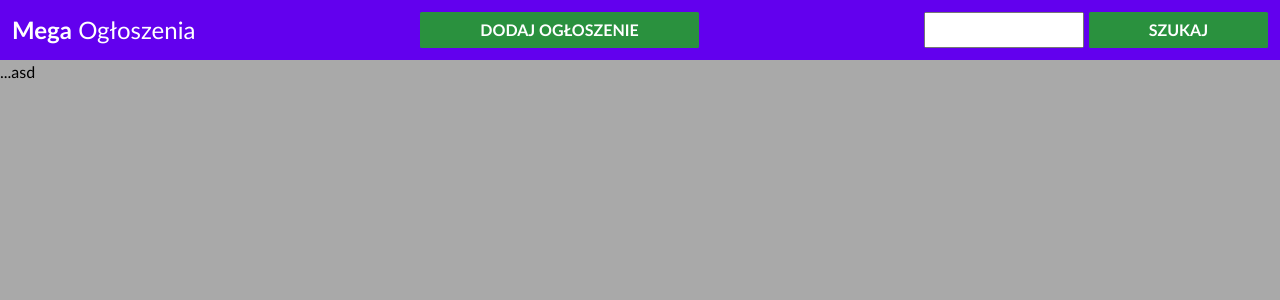
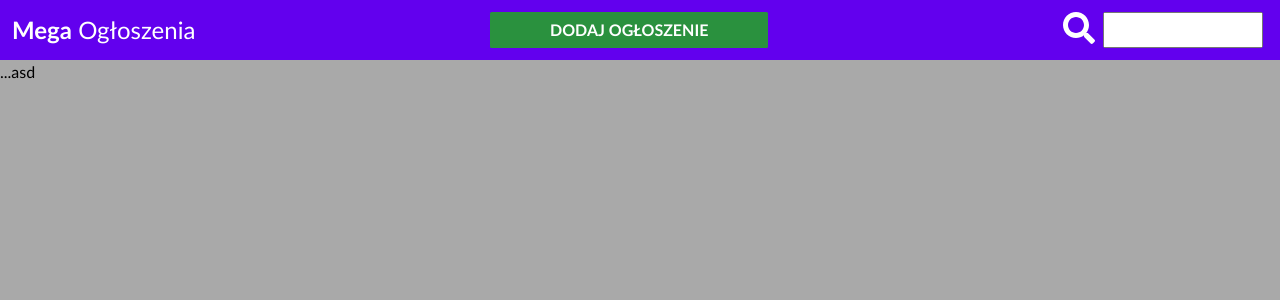
Before and after one commit to mp-martin/MegaAdsFront, a React (Create React App) app: page / in a window 1280 px wide. Shown: the top 300 px of the page. Built offline with nearby package versions, Linux system fonts and the light colour scheme.

Commit message:
Added react-icons Implemented a search icon instead of a button

```diff
--- a/package.json
+++ b/package.json
@@ -12,6 +12,7 @@
     "@types/react-dom": "^18.0.10",
     "react": "^18.2.0",
     "react-dom": "^18.2.0",
+    "react-icons": "^4.7.1",
     "react-scripts": "5.0.1",
     "typescript": "^4.9.5",
     "web-vitals": "^2.1.4"
--- a/src/components/layout/Header.tsx
+++ b/src/components/layout/Header.tsx
@@ -1,6 +1,7 @@
 import React from "react";
 import './Header.css'
 import {Btn} from '../common/Btn'
+import { FaSearch } from 'react-icons/fa'
 
 export const Header = () => (
     <header>
@@ -9,8 +10,9 @@ export const Header = () => (
         </h1>
         <Btn text="Dodaj ogłoszenie"></Btn>
         <div className="search">
+            <FaSearch size="2em" style={{marginRight:"0.5em"}}/>
             <input type="text"/>
-            <button>Szukaj</button>
+            {/*<button>Szukaj</button>*/}
         </div>
     </header>
 );
```
Also changed, not shown: 1 other file (tests, documents, lock files or other folders).
